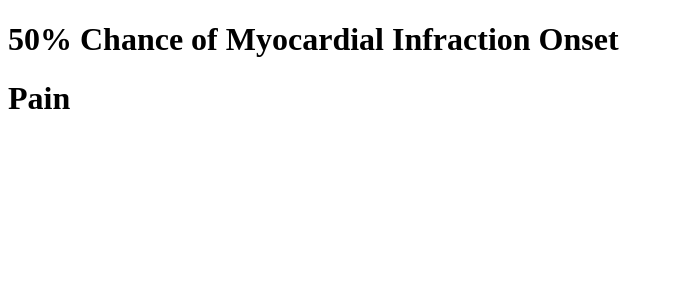
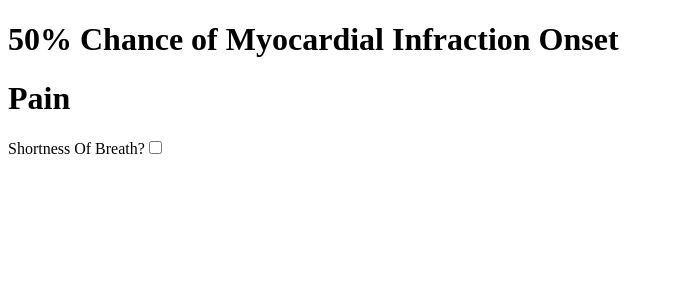
Before and after one commit to linglejack06/heart-help, a React (Vite) app: page /pain-calculation in a window 1280 px wide. Shown: the top 300 px of the page, without its empty margins (0-674 px from the left). Built offline with nearby package versions, Linux system fonts and the light colour scheme.

Commit message:
add context hooks for ease of use and rework form handler

```diff
--- /dev/null
+++ b/src/components/Checkbox.tsx
@@ -0,0 +1,18 @@
+import { CheckboxProps } from "../types";
+import { useState } from "react";
+
+const Checkbox = ({ onChange, name, children }: CheckboxProps) => {
+  const [checked, setChecked] = useState(false);
+  const handleChange = (e: React.ChangeEvent<HTMLInputElement>) => {
+    setChecked(!checked);
+    onChange(e.target.name, checked);
+  }
+  return (
+    <>
+      <label htmlFor={name}>{children}</label>
+      <input type="checkbox" checked={checked} name={name} id={name} onChange={handleChange} />
+    </>
+  )
+}
+
+export default Checkbox
--- a/src/components/PainForm/index.tsx
+++ b/src/components/PainForm/index.tsx
@@ -1,28 +1,17 @@
-import { useContext } from "react";
-import RiskContext from "../../reducers/riskReducer";
 import { useNavigate } from "react-router-dom";
-import { ChestPain } from "../../types";
+import { SymptomAction } from "../../types";
+import Checkbox from "../Checkbox";
+import { useSymptomDispatch } from "../../reducers/hooks";
 
 function PainForm () {
-  const [symptoms, symptomsDispatch] = useContext(RiskContext)
+  const symptomsDispatch = useSymptomDispatch();
   const navigate = useNavigate();
   const navigateToSubmissionPage = () => navigate("/results");
-  const handleFormChange = (e) => {
-    if (e.target.name != "chestPain") {
+  const handleFormChange = (type: SymptomAction["type"], checked: boolean, chestPain: boolean = false) => {
+    if (!chestPain) {
       symptomsDispatch({
-        type: e.target.name,
-        payload: e.target.value
-      })
-    } else {
-      const chestPain: ChestPain = {
-        dull: e.target.value == "dull" ? e.target.value : false,
-        sharp: e.target.value == "sharp" ? e.target.value : false,
-        pressure: e.target.value == "pressure" ? e.target.value : false,
-        stabbing: e.target.value == "stabbing" ? e.target.value : false,
-      }
-      symptomsDispatch({
-        type: "chestPain",
-        payload: chestPain
+        type,
+        payload: checked,
       })
     }
   }
@@ -30,6 +19,9 @@ function PainForm () {
     <div>
       <h1>Pain</h1>
       <form onSubmit={navigateToSubmissionPage}>
+        <Checkbox onChange={handleFormChange} name="shortnessOfBreath">
+          Shortness Of Breath?
+        </Checkbox>
       </form>
     </div>
   )
--- /dev/null
+++ b/src/reducers/hooks.ts
@@ -0,0 +1,20 @@
+import { useContext } from "react"
+import SymptomContext from "./symptomReducer"
+
+const useSymptomDispatch = () => {
+  const symptomContext = useContext(SymptomContext);
+  if (symptomContext == undefined) {
+    throw new Error("Context must be used within provider");
+  }
+  return symptomContext.dispatch;
+}
+
+const useSymptomValues = () => {
+  const symptomContext = useContext(SymptomContext);
+  if (symptomContext == undefined) {
+    throw new Error("Context must be used within provider");
+  }
+  return symptomContext.symptoms;
+}
+
+export { useSymptomDispatch, useSymptomValues }
--- a/src/reducers/symptomReducer.tsx
+++ b/src/reducers/symptomReducer.tsx
@@ -1,5 +1,6 @@
-import { createContext, useReducer } from "react";
-import { ChestPain, SymptomAction, Symptoms, ReactChildrenProps } from "../types";
+/* eslint-disable @typescript-eslint/no-unused-vars */
+import { createContext, useContext, useReducer } from "react";
+import { ChestPain, SymptomAction, Symptoms, ReactChildrenProps, SymptomContextType } from "../types";
 import { noSymptoms } from "../calculator/testValues";
 const symptomReducer = (state: Symptoms = noSymptoms, action: SymptomAction): Symptoms => {
   switch(action.type) {
@@ -38,13 +39,13 @@ const symptomReducer = (state: Symptoms = noSymptoms, action: SymptomAction): Sy
   }
 }
 
-const SymptomContext = createContext({});
+const SymptomContext = createContext<SymptomContextType | undefined>(undefined);
 
 export const SymptomContextProvider = (props: ReactChildrenProps) => {
-  const [symptoms, symptomsDispatch] = useReducer(symptomReducer, noSymptoms);
+  const [symptoms, dispatch] = useReducer(symptomReducer, noSymptoms);
 
   return (
-    <SymptomContext.Provider value={[symptoms, symptomsDispatch]}>
+    <SymptomContext.Provider value={{symptoms, dispatch}}>
       {props.children}
     </SymptomContext.Provider>
   )
```
Also changed, not shown: src/types.ts (+10 -0 lines).
